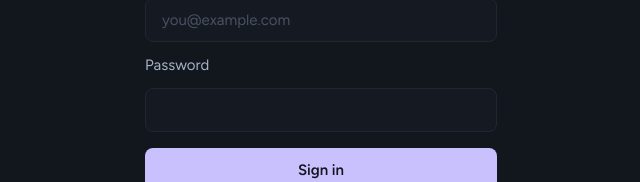
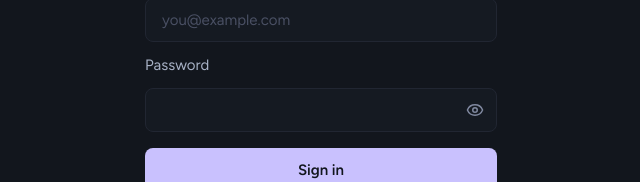
Before and after one commit to DoodleHub/pnlo, a Next.js app: page /login in a window 1280 px wide. Shown: the part 381-563 px from the top of the page, without its empty margins (319-959 px from the left). Built offline with nearby package versions, Linux system fonts and the light colour scheme; no server answers.

Commit message:
feat: view password

```diff
--- a/app/login/login-form.tsx
+++ b/app/login/login-form.tsx
@@ -1,7 +1,7 @@
 "use client";
 
 import { useActionState, useState } from "react";
-import { Spinner } from "@/components/icons";
+import { Eye, EyeOff, Spinner } from "@/components/icons";
 import { authenticate, type LoginMode, type LoginState } from "./actions";
 
 const inputClass =
@@ -9,6 +9,7 @@ const inputClass =
 
 export function LoginForm({ initialError }: { initialError?: string }) {
   const [mode, setMode] = useState<LoginMode>("signin");
+  const [showPassword, setShowPassword] = useState(false);
   const [state, action, pending] = useActionState<LoginState, FormData>(
     authenticate,
     initialError ? { status: "error", message: initialError } : { status: "idle" },
@@ -33,15 +34,27 @@ export function LoginForm({ initialError }: { initialError?: string }) {
       <label htmlFor="password" className="text-body text-fg-secondary">
         Password
       </label>
+      <div className="relative">
         <input
           id="password"
           name="password"
-        type="password"
+          type={showPassword ? "text" : "password"}
           required
           minLength={signup ? 8 : undefined}
           autoComplete={signup ? "new-password" : "current-password"}
-        className={inputClass}
+          className={`${inputClass} w-full pr-12`}
         />
+        <button
+          type="button"
+          onClick={() => setShowPassword((v) => !v)}
+          aria-label="Show password"
+          aria-pressed={showPassword}
+          aria-controls="password"
+          className="absolute inset-y-0 right-0 flex w-11 items-center justify-center rounded-r-md text-fg-muted transition-colors hover:text-fg"
+        >
+          {showPassword ? <EyeOff /> : <Eye />}
+        </button>
+      </div>
       <button
         type="submit"
         disabled={pending}
--- a/components/icons.tsx
+++ b/components/icons.tsx
@@ -31,6 +31,12 @@ export const Trash = (p: IconProps) => (
 export const Wallet = (p: IconProps) => (
   <Stroke {...p} d="M19 7V4a1 1 0 0 0-1-1H5a2 2 0 0 0 0 4h15a1 1 0 0 1 1 1v4h-3a2 2 0 0 0 0 4h3a1 1 0 0 0 1-1v-2a1 1 0 0 0-1-1M3 5v14a2 2 0 0 0 2 2h15a1 1 0 0 0 1-1v-4" />
 );
+export const Eye = (p: IconProps) => (
+  <Stroke {...p} d="M2.06 12.35a1 1 0 0 1 0-.7 10.75 10.75 0 0 1 19.88 0 1 1 0 0 1 0 .7 10.75 10.75 0 0 1-19.88 0M15 12a3 3 0 1 1-6 0 3 3 0 0 1 6 0" />
+);
+export const EyeOff = (p: IconProps) => (
+  <Stroke {...p} d="M10.73 5.08A10.43 10.43 0 0 1 12 5a10.75 10.75 0 0 1 9.94 6.65 1 1 0 0 1 0 .7 10.75 10.75 0 0 1-1.44 2.49M14.08 14.16a3 3 0 0 1-4.24-4.24M17.48 17.5a10.75 10.75 0 0 1-15.42-5.15 1 1 0 0 1 0-.7 10.75 10.75 0 0 1 4.45-5.14M2 2l20 20" />
+);
 export const LogOut = (p: IconProps) => <Stroke {...p} d="M9 21H5a2 2 0 0 1-2-2V5a2 2 0 0 1 2-2h4M16 17l5-5-5-5M21 12H9" />;
 
 export function LogoMark({ className }: IconProps) {
```
Lines whose indentation alone changed are shown as unchanged.
